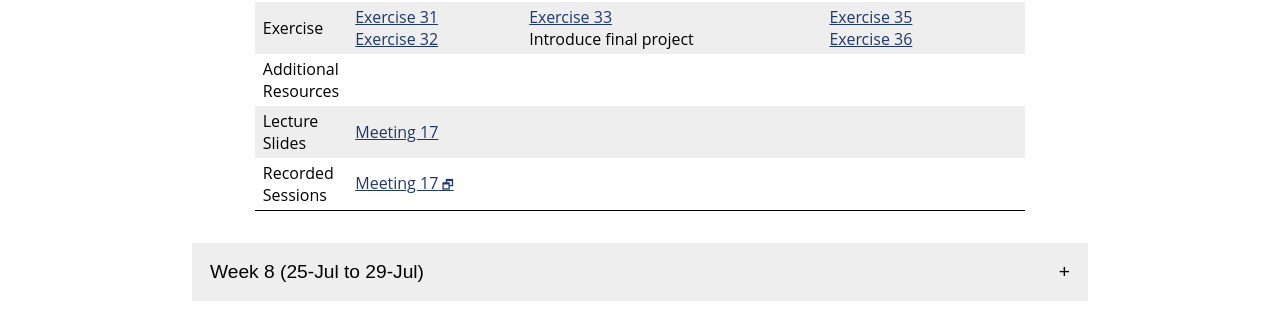
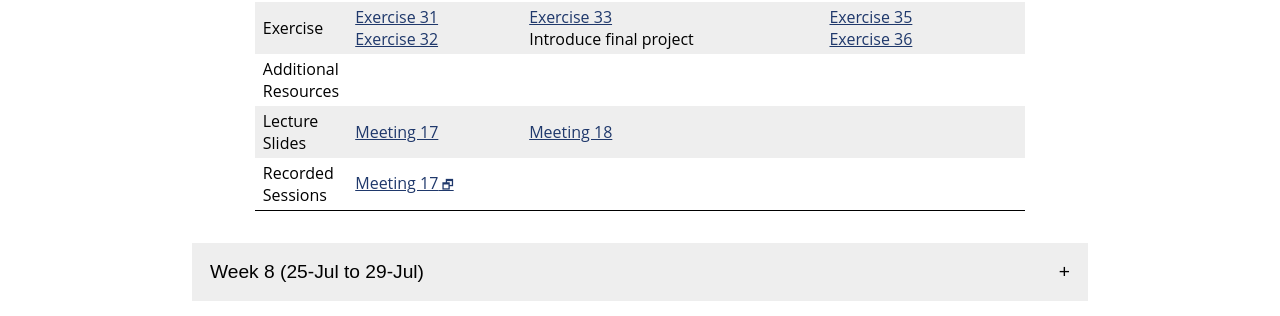
Before and after one commit to jhu-ip/cs220-summer22, a Jekyll site: the page built from material.md, in a window 1280 px wide. Shown: the part 1090-1406 px from the top of the page. Built offline with Jekyll 4.4.1, drawn with Linux system fonts in a browser that asks for light colours.

Commit message:
meeting 18 slides

```diff
--- a/material.csv
+++ b/material.csv
@@ -233,6 +233,7 @@ Week,Day,Date,Type,Link text,URL
 7,2,20-Jul,Slides,OO Design & UML Diagrams,slides/day34_oo_design_uml.pdf
 7,2,20-Jul,Recap,Day 34,questions/day34.html
 7,2,20-Jul,Exercise,Introduce final project,#
+7,2,20-Jul,LectureSlides,Meeting 18,slides/class18.pdf
 
 7,3,22-Jul,Video,Enumerated Types,https://jh.hosted.panopto.com/Panopto/Pages/Viewer.aspx?id=00c8e477-aa8e-4357-bd0e-ae230027992c
 7,3,22-Jul,Video,Exceptions,https://jh.hosted.panopto.com/Panopto/Pages/Viewer.aspx?id=7e2654d0-197a-49fb-8d90-ae23002798b8
--- a/material.md
+++ b/material.md
@@ -405,7 +405,7 @@ the materials for that week.
     <tr>
       <td>Lecture<br>Slides</td>
       <td><a href='slides/class17.pdf'>Meeting 17</a></td>
-      <td></td>
+      <td><a href='slides/class18.pdf'>Meeting 18</a></td>
       <td></td>
     </tr>
     <tr>
```
Also changed, not shown: 1 other file.
